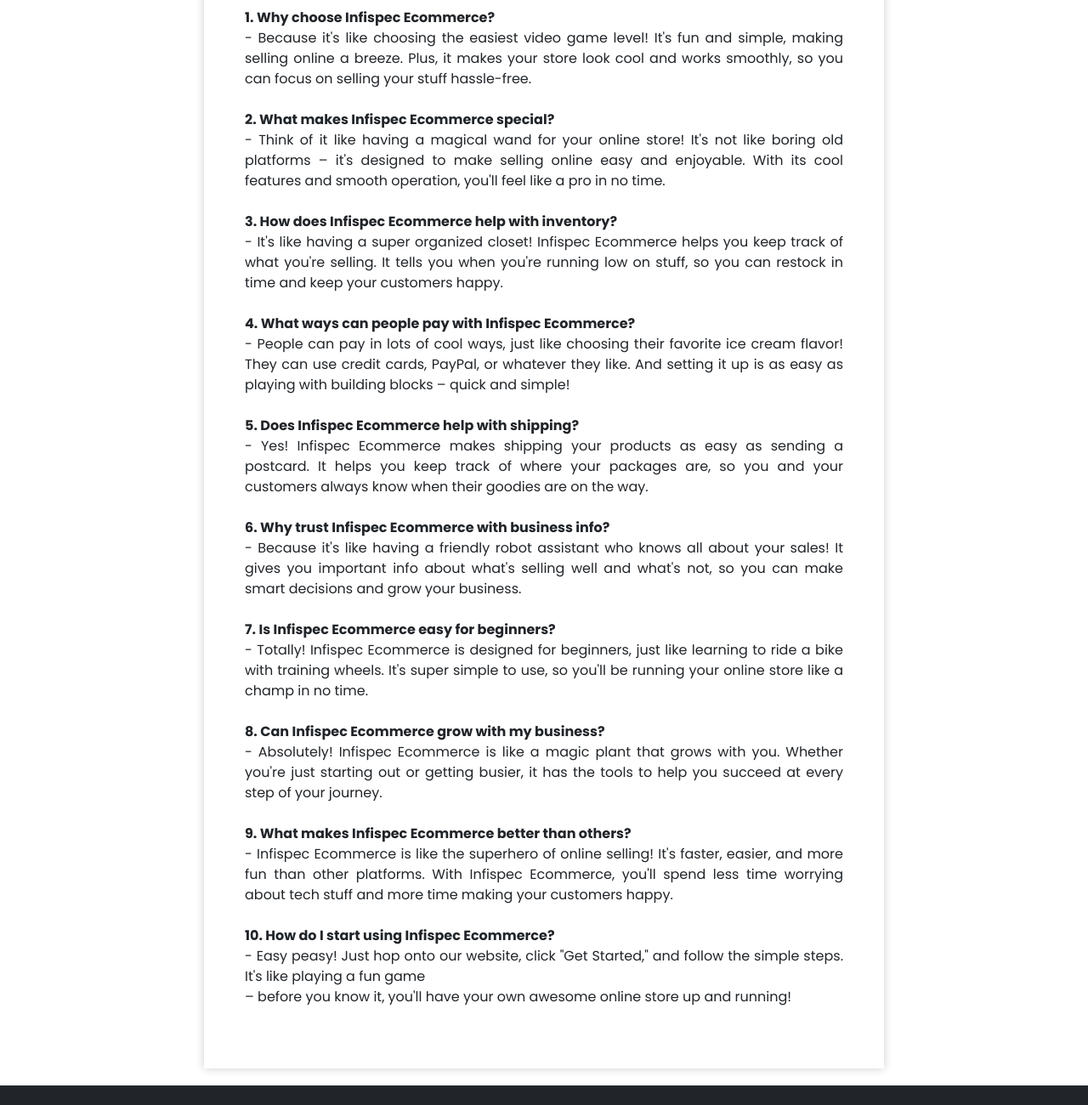
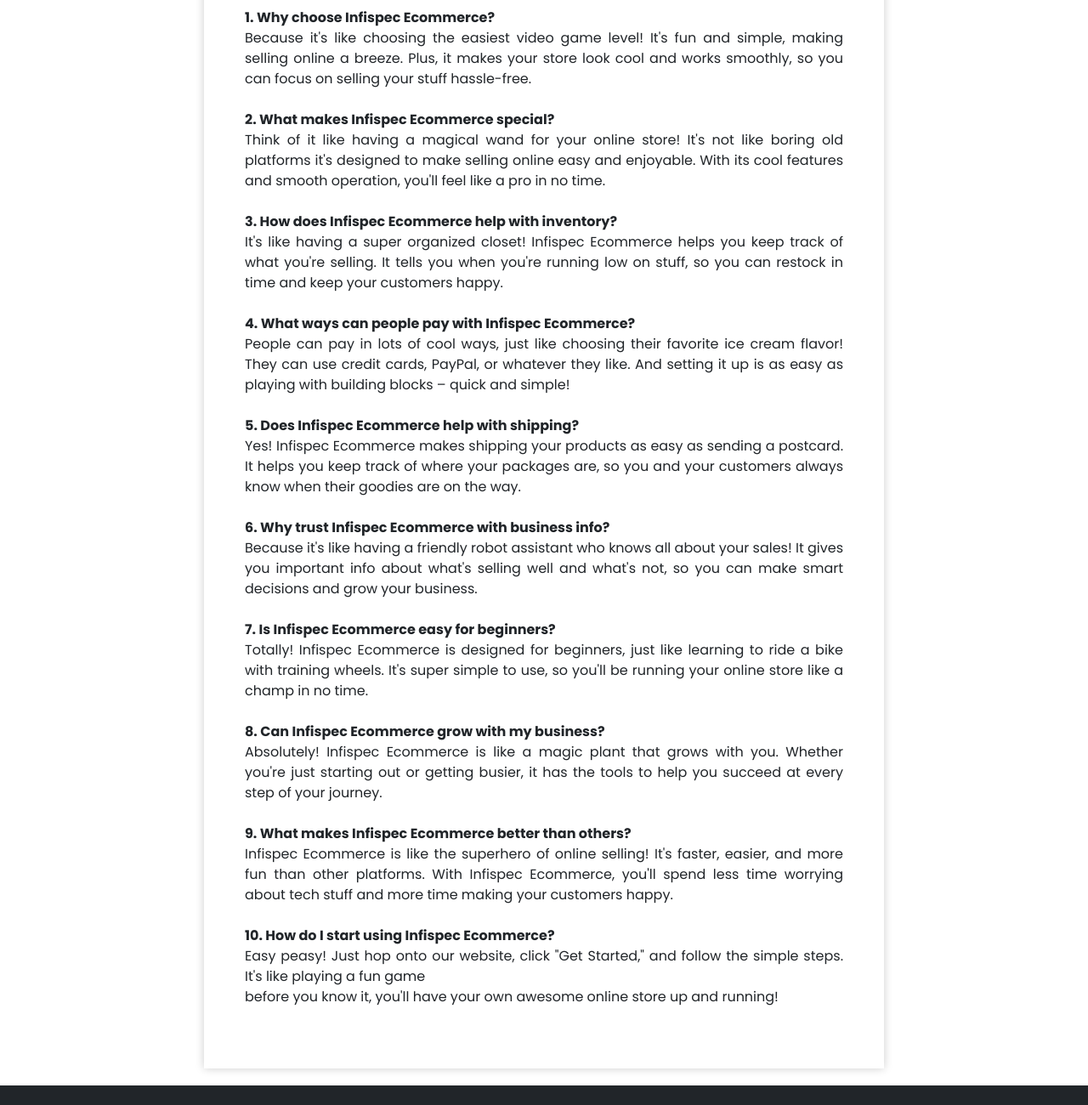
Before and after one commit to Deprosh/company, a plain HTML site: page faq.html in a window 1280 px wide. Shown: the part 1220-2520 px from the top of the page at 85% size. Drawn offline with nearby package versions, Linux system fonts and the light colour scheme.

Commit message:
update faq
updated faq

```diff
--- a/faq.html
+++ b/faq.html
@@ -90,54 +90,54 @@ https://templatemo.com/tm-574-mexant
     <div class="bispara">
 <ol>
        <li><b> 1. Why choose Infispec Ecommerce?</b><br>
-           - Because it's like choosing the easiest video game level! It's fun and simple,
+           Because it's like choosing the easiest video game level! It's fun and simple,
            making selling online a breeze. Plus, it makes your store look cool and works smoothly,
            so you can focus on selling your stuff hassle-free.</li><br>
 
         <li><b> 2. What makes Infispec Ecommerce special?</b><br>
-           - Think of it like having a magical wand for your online store! It's not like
-           boring old platforms – it's designed to make selling online easy and enjoyable.
+           Think of it like having a magical wand for your online store! It's not like
+           boring old platforms it's designed to make selling online easy and enjoyable.
            With its cool features and smooth operation, you'll feel like a pro in no time.</li><br>
 
         <li><b>3. How does Infispec Ecommerce help with inventory?</b><br>
-           - It's like having a super organized closet! Infispec Ecommerce helps you keep
+           It's like having a super organized closet! Infispec Ecommerce helps you keep
             track of what you're selling. It tells you when you're running low on stuff,
             so you can restock in time and keep your customers happy.</li><br>
 
         <li><b>4. What ways can people pay with Infispec Ecommerce?</b><br>
-           - People can pay in lots of cool ways, just like choosing their favorite ice cream
+           People can pay in lots of cool ways, just like choosing their favorite ice cream
            flavor! They can use credit cards, PayPal, or whatever they like. And setting it up is as
            easy as playing with building blocks – quick and simple!</li><br>
 
         <li> <b>5. Does Infispec Ecommerce help with shipping?</b><br>
-           - Yes! Infispec Ecommerce makes shipping your products as easy as sending a postcard.
+           Yes! Infispec Ecommerce makes shipping your products as easy as sending a postcard.
            It helps you keep track of where your packages are, so you and your customers always know when
            their goodies are on the way.</li><br>
 
         <li><b>6. Why trust Infispec Ecommerce with business info?</b><br>
-           - Because it's like having a friendly robot assistant who knows all about your sales!
+           Because it's like having a friendly robot assistant who knows all about your sales!
            It gives you important info about what's selling well and what's not, so you can make
            smart decisions and grow your business.</li><br>
 
         <li> <b>7. Is Infispec Ecommerce easy for beginners?</b><br>
-           - Totally! Infispec Ecommerce is designed for beginners, just like learning to ride a
+           Totally! Infispec Ecommerce is designed for beginners, just like learning to ride a
            bike with training wheels. It's super simple to use, so you'll be running your online
            store like a champ in no time.</li><br>
 
         <li> <b>8. Can Infispec Ecommerce grow with my business?</b><br>
-           - Absolutely! Infispec Ecommerce is like a magic plant that grows with you.
+           Absolutely! Infispec Ecommerce is like a magic plant that grows with you.
            Whether you're just starting out or getting busier, it has the tools to help you succeed
            at every step of your journey.</li><br>
 
        <li> <b> 9. What makes Infispec Ecommerce better than others?</b><br>
-           - Infispec Ecommerce is like the superhero of online selling! It's faster, easier,
+           Infispec Ecommerce is like the superhero of online selling! It's faster, easier,
            and more fun than other platforms. With Infispec Ecommerce, you'll spend less time
            worrying about tech stuff and more time making your customers happy.</li><br>
 
        <li> <b>10. How do I start using Infispec Ecommerce?</b><br>
-            - Easy peasy! Just hop onto our website, click "Get Started," and follow the simple steps.
+            Easy peasy! Just hop onto our website, click "Get Started," and follow the simple steps.
             It's like playing a fun game <br>
-            – before you know it, you'll have your own awesome online store
+             before you know it, you'll have your own awesome online store
              up and running!</li><br>
 
             </ol>
```
